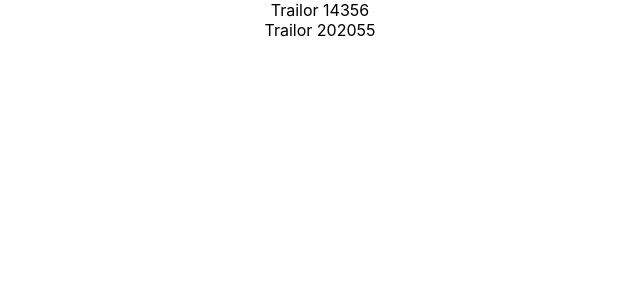
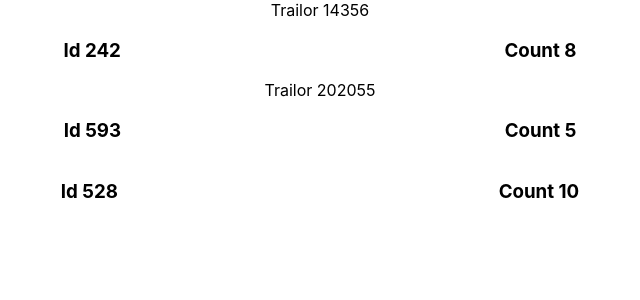
Before and after one commit to AasaChristian/box-rom, a React (Create React App) app: page / in a window 1280 px wide. Shown: the top 300 px of the page, without its empty margins (320-960 px from the left). Built offline with nearby package versions, Linux system fonts and the light colour scheme.

Commit message:
mapped thru load to display load id and count

```diff
--- a/src/components/truck/Load.js
+++ b/src/components/truck/Load.js
@@ -1,12 +1,22 @@
 
 
 function Load(props) {
-
+const {load} = props
+console.log(load, "load load")
   return (
 
-    <div>
+<section>
+    {load.map((x, i) => {
+        console.log(x, "x load")
 
-    </div>
+        return(
+            <div key = {i} style={{display: 'flex', flexDirection: 'row', justifyContent: 'space-evenly'}}>
+                <h1> Id {x[0]}</h1>
+                <h1> Count {x[1]}</h1>
+            </div>
+        )
+    })}
+</section>
   );
 }
 
```
